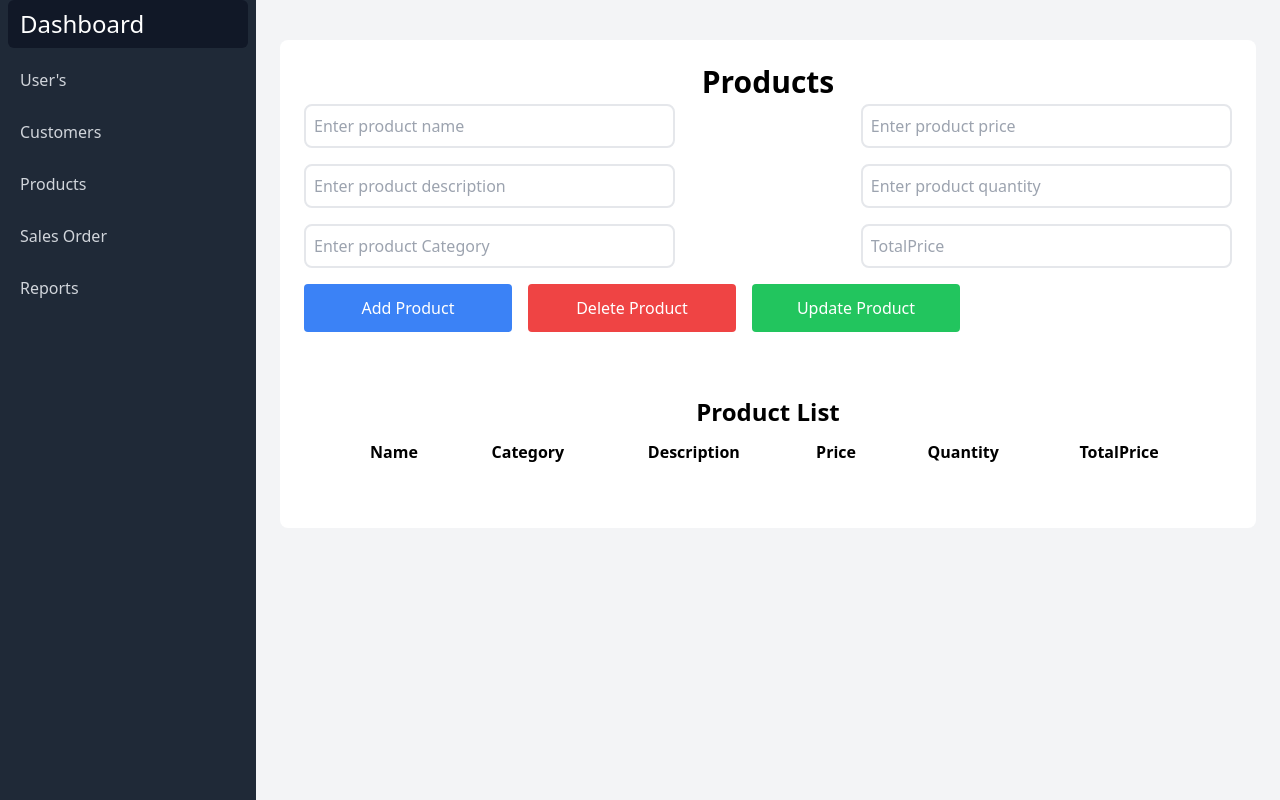
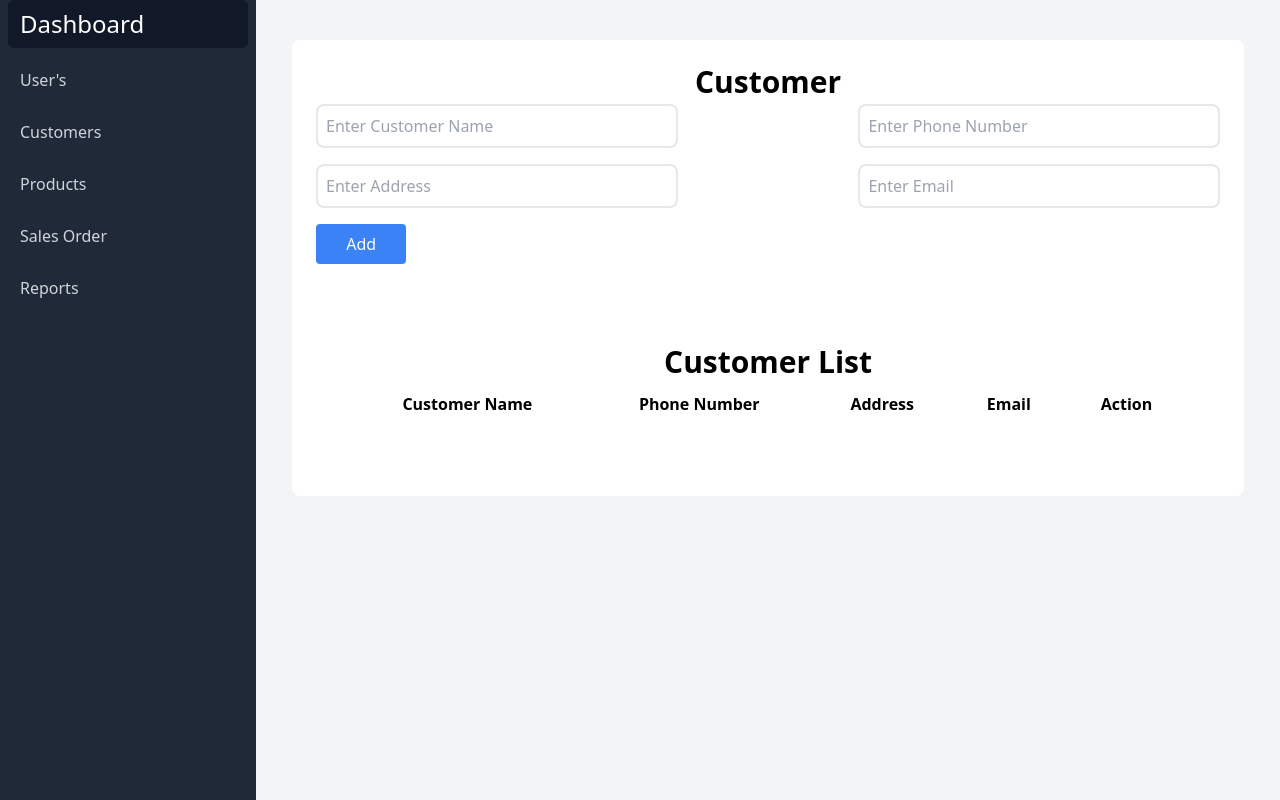
Before and after one commit to xamiir/Inventory-managament-system, a React (Create React App) app: page / in a window 1280 px wide. Built offline with nearby package versions, Linux system fonts and the light colour scheme.

Commit message:
customers

```diff
--- a/package.json
+++ b/package.json
@@ -8,6 +8,7 @@
     "@testing-library/user-event": "^13.5.0",
     "react": "^18.2.0",
     "react-dom": "^18.2.0",
+    "react-icons": "^4.8.0",
     "react-scripts": "5.0.1",
     "web-vitals": "^2.1.4"
   },
@@ -36,6 +37,7 @@
     ]
   },
   "devDependencies": {
+    "react-router-dom": "^6.9.0",
     "tailwindcss": "^3.2.7"
   }
 }
--- a/src/Dashboard.js
+++ b/src/Dashboard.js
@@ -2,6 +2,7 @@ import Addpro from "./Files/Addpro";
 import Customers from "./Files/Customers";
 import Product from "./Files/Product";
 import SalesOrder from "./Files/SalesOder";
+import Cus from "./Files/Cus";
 
 
 
@@ -22,7 +23,7 @@ const Dashboard = () => {
                     </div>
                 </nav>
                  </div>
-             <Addpro/>
+             <Cus/>
             </div>
 
     )
--- /dev/null
+++ b/src/Files/Cus.jsx
@@ -0,0 +1,134 @@
+import { useState } from "react";
+import { FaEdit,FaTrash } from 'react-icons/fa';
+
+
+
+const Cust =()=>{
+    const [CustomerName, setCustomerName] = useState("");
+    const [PhoneNumber, setPhoneNumber] = useState("");
+    const [Address, setAddress] = useState("");
+    const [Email, setEmail] = useState("");
+    const [Customer, setCustomer] = useState([]);
+    const [isEdit, setIsEdit] = useState(false);
+    const [id, setId] = useState(0);
+
+    const handleSubmit = (e) => {
+        e.preventDefault();
+        if (!isEdit) {
+            const newCustomer = {
+                id: new Date().getTime().toString(),
+                CustomerName,
+                PhoneNumber,
+                Address,
+                Email,
+            };
+            if (CustomerName === "" || PhoneNumber === "" || Address === "" || Email === "") {
+                alert("Please fill all the fields");
+                return;
+            }
+            setCustomer([...Customer, newCustomer]);
+            setCustomerName("");
+            setPhoneNumber("");
+            setAddress("");
+            setEmail("");
+        } else {
+            const newCustomer = Customer.map((item) => {
+                if (item.id === id) {
+                    return { ...item, CustomerName, PhoneNumber, Address, Email };
+                }
+                return item;
+            });
+            setCustomer(newCustomer);
+            setCustomerName("");
+            setPhoneNumber("");
+            setAddress("");
+            setEmail("");
+            setIsEdit(false);
+            setId(0);
+        }
+    };
+    const removeCustomer = (id) => {
+        if(!window.confirm("Are you sure you want to delete this Customer?")){
+            return;
+        }
+        const newCustomer = Customer.filter((item) => item.id !== id);
+        setCustomer(newCustomer);
+    };
+
+    const editCustomer = (id) => {
+        const newCustomer = Customer.find((item) => item.id === id);
+        const { CustomerName, PhoneNumber, Address, Email } = newCustomer;
+        setCustomerName(CustomerName);
+        setPhoneNumber(PhoneNumber);
+        setAddress(Address);
+        setEmail(Email);
+        setIsEdit(true);
+        setId(id);
+    };
+    return (
+        <div className="bg-gray-100 h-screen">
+            <div className="flex justify-center">
+                <div className="w-full m-9 bg-white mt-10 p-6 rounded-lg">
+                    <h1 className="text-3xl font-bold mb-1 text-center">Customer</h1>
+                    <form action="" onSubmit={handleSubmit}>
+                        <div className="mb-4 flex justify-between  ">
+                            <label htmlFor="name" className="sr-only">Customer Name</label>
+                            <input type="text" name="CustomerName" id="CustomerName" placeholder="Enter Customer Name" className="bg-white border-2 w-[40%] p-2 rounded-lg flex justify-between" value={CustomerName} onChange={(e) => setCustomerName(e.target.value)} />
+                            <label htmlFor="price" className="sr-only">Phone Number</label>
+                            <input type="text" name="PhoneNumber" id="PhoneNumber" placeholder="Enter Phone Number" className="bg-white border-2 w-[40%] p-2 rounded-lg flex justify-between" value={PhoneNumber} onChange={(e) => setPhoneNumber(e.target.value)} />
+                        </div>
+                        <div className="mb-4 flex justify-between ">
+                            <label htmlFor="description" className="sr-only">Address</label>
+                            <input type="text" name="Address" id="Address" placeholder="Enter Address" className="bg-white border-2 w-[40%] p-2 rounded-lg flex justify-between" value={Address} onChange={(e) => setAddress(e.target.value)} />
+                            <label htmlFor="description" className="sr-only">Email</label>
+                            <input type="text" name="Email" id="Email" placeholder="Enter Email" className="bg-white border-2 w-[40%] p-2 rounded-lg flex justify-between" value={Email} onChange={(e) => setEmail(e.target.value)} />
+                        </div>
+                        <div className="mb-4 flex justify-between ">
+                            <button className="bg-blue-500 text-white px-4 py-2 rounded font-medium w-[10%]">{isEdit ? "Edit" : "Add"}</button>
+                        </div>
+                    </form>
+                    <div className="mb-4 mt-0 flex justify-center">
+                        <div className="w-full m-2 bg-white mt-10 p-6 rounded-lg">
+                            <h1 className="text-3xl font-bold mb-1 text-center">Customer List</h1>
+                            <table className="table-auto w-full">
+                                <thead>
+                                    <tr>
+                                        <th className="px-4 py-2">Customer Name</th>
+                                        <th className="px-4 py-2">Phone Number</th>
+                                        <th className="px-4 py-2">Address</th>
+                                        <th className="px-4 py-2">Email</th>
+                                        <th className="px-4 py-2">Action</th>
+                                    </tr>
+                                </thead>
+                                <tbody>
+                                    {Customer.map((item) => {
+                                        const { id, CustomerName, PhoneNumber, Address, Email } = item;
+                                        return (
+                                            <tr key={id}>
+                                                <td className="border px-4 py-2">{CustomerName}</td>
+                                                <td className="border px-4 py-2">{PhoneNumber}</td>
+                                                <td className="border px-4 py-2">{Address}</td>
+                                                <td className="border px-4 py-2">{Email}</td>
+                                                <td className="border px-4 py-2 flex justify-end gap-4">
+                                                    <button className="bg-green-500 text-white px-4 py-2 rounded font-medium" onClick={() => editCustomer(id)}>
+                                                        <FaEdit />
+                                                    </button>
+                                                    <button className="bg-red-500 text-white px-4 py-2 rounded font-medium" onClick={() => removeCustomer(id)}>
+                                                        <FaTrash />
+                                                      {}
+                                                    </button>
+                                                </td>
+                                            </tr>
+                                        );
+                                    })}
+                                </tbody>
+                            </table>
+                        </div>
+                    </div>
+                </div>
+            </div>
+        </div>
+    );
+};
+
+export default Cust;
--- a/src/Files/SalesOder.jsx
+++ b/src/Files/SalesOder.jsx
@@ -41,12 +41,9 @@ const SalesOrder = () => {
             <label htmlFor="description" className="sr-only">Net Price</label>
             <input type="number" name="NetPrice" id="NetPrice" placeholder="Enter Net Price" className="bg-white border-2 w-[40%] p-2 rounded-lg flex justify-between" />
             </div>
-            <div className="mb-4 flex justify-start gap-4">
+            <div className="mb-4 ">
             <button className="bg-blue-500 text-white px-4 py-3 rounded font-medium w-52">AddCart</button>
 
-            <button className="bg-red-500 text-white px-4 py-3 rounded font-medium w-52">DeleteCart</button>
-
-            <button className="bg-green-500 text-white px-4 py-3 rounded font-medium w-52">UpdateCart</button>
 
             </div>
             <div  className="mb-4 mt-0 flex justify-center">
@@ -63,6 +60,7 @@ const SalesOrder = () => {
             <th className="px-4 py-2">Total Price</th>
             <th className="px-4 py-2">Discount</th>
             <th className="px-4 py-2">Net Price</th>
+            <th className="px-4 py-2">Action</th>
             </tr>
             </thead>
             <tbody>
@@ -75,6 +73,12 @@ const SalesOrder = () => {
             <td className="border px-4 py-2">360</td>
             <td className="border px-4 py-2">5</td>
             <td className="border px-4 py-2">355</td>
+            <td className="border px-4 py-2 flex justify-between gap-2 ">
+            <button className="bg-green-500 text-white px-10 py-2 rounded font-medium">Edit</button>
+            <button className="bg-red-500 text-white px-10 py-2 rounded font-medium">Delete</button>
+            </td>
+
+
             </tr>
             </tbody>
             </table>
```
Also changed, not shown: 1 other file (tests, documents, lock files or other folders).
